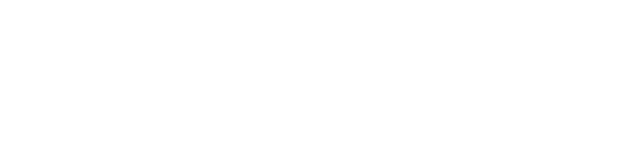
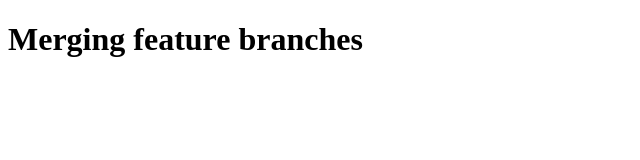
Before and after one commit to modiraghav123/git-one, a plain HTML site: page index.html in a window 1280 px wide. Shown: the whole page, without its empty margins (0-640 px from the left). Drawn offline with Linux system fonts and the light colour scheme.

Commit message:
final changes

```diff
--- a/index.html
+++ b/index.html
@@ -6,6 +6,6 @@
     <title>My second commit</title>
   </head>
   <body>
-
+<h1>Merging feature branches</h1>
   </body>
 </html>
```
